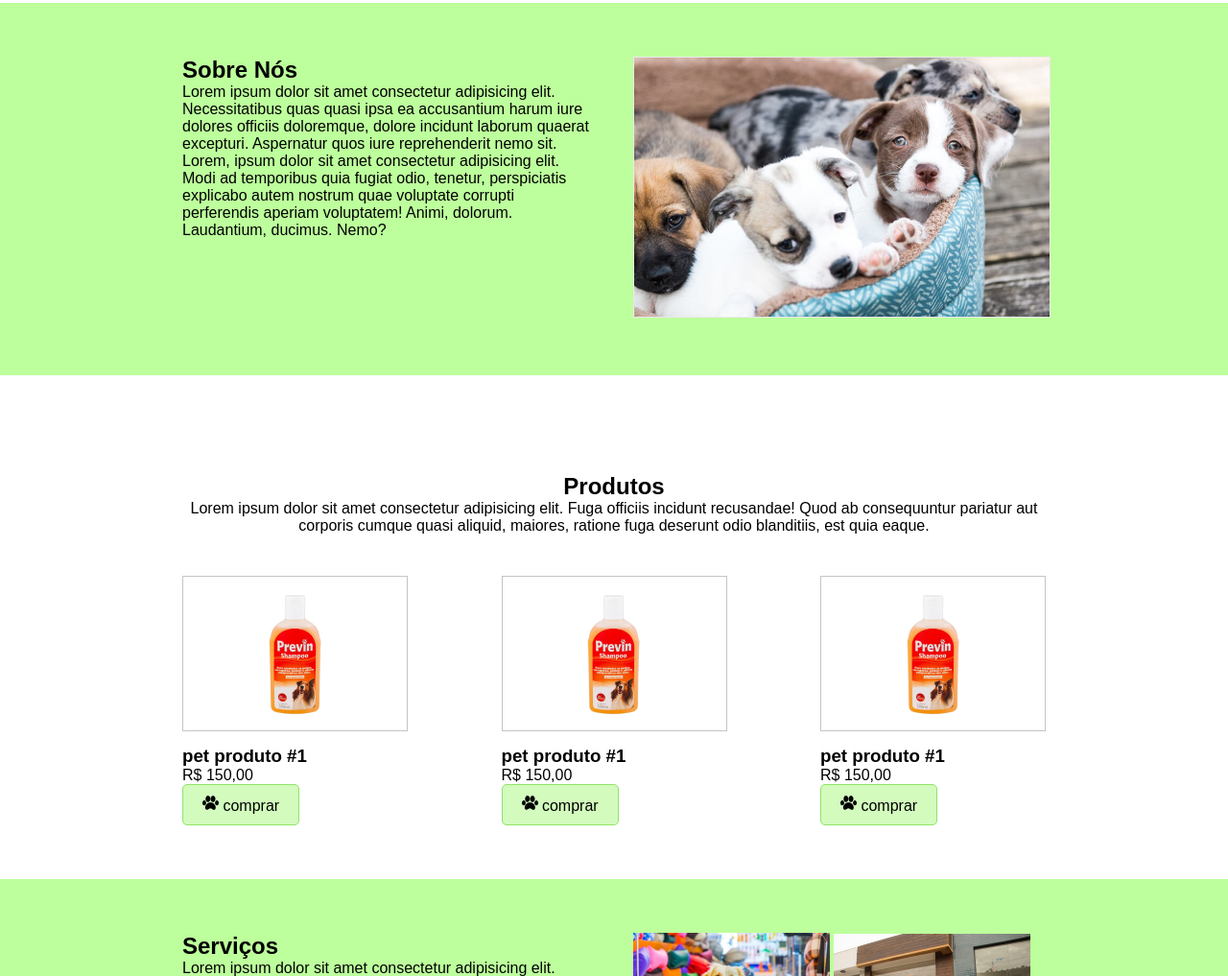
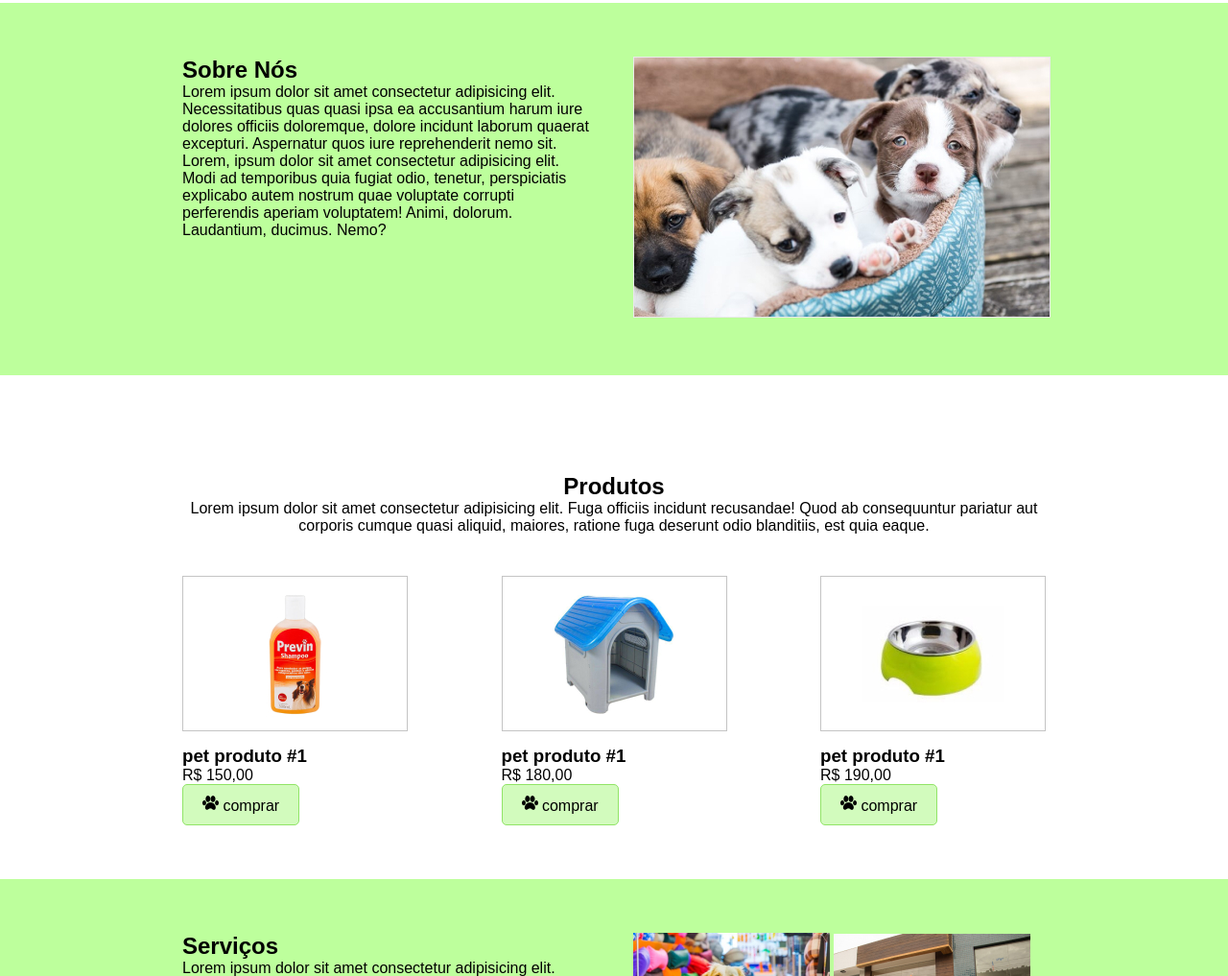
Before and after one commit to josantsil/PETSHOP-PWI, a plain HTML site: page index.html in a window 1280 px wide. Shown: the part 149-1166 px from the top of the page at 96% size. Drawn offline with Linux system fonts and the light colour scheme.

Commit message:
Update index.html

```diff
--- a/index.html
+++ b/index.html
@@ -54,10 +54,10 @@
                 </div>
                 <div class="produto">
                     <figure>
-                        <img src="img/produto-1.jpg" alt="produto pet 1">
+                        <img src="img/produto-2.jpg" alt="produto pet 1">
                     </figure>
                     <h3>pet produto #1</h3>
-                    <p>R$ 150,00</p>
+                    <p>R$ 180,00</p>
                     <a href="" class="btn-pata">
                         <img src="img/patinha-preta.png" alt="patinha preta">
                         comprar
@@ -65,10 +65,10 @@
                 </div>
                 <div class="produto">
                     <figure>
-                        <img src="img/produto-1.jpg" alt="produto pet 1">
+                        <img src="img/produto-3.jpg" alt="produto pet 1">
                     </figure>
                     <h3>pet produto #1</h3>
-                    <p>R$ 150,00</p>
+                    <p>R$ 190,00</p>
                     <a href="" class="btn-pata">
                         <img src="img/patinha-preta.png" alt="patinha preta">
                         comprar
```
